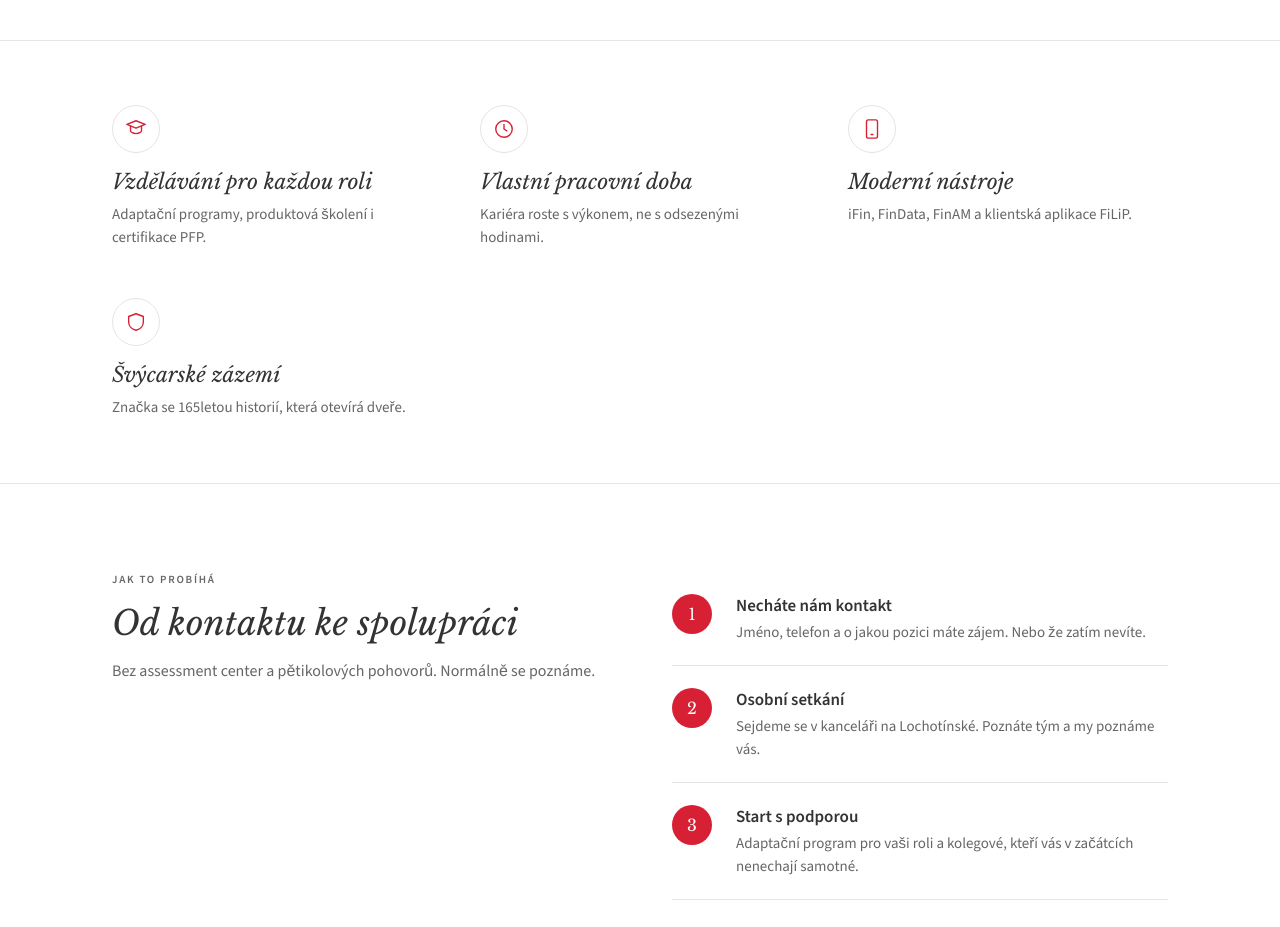
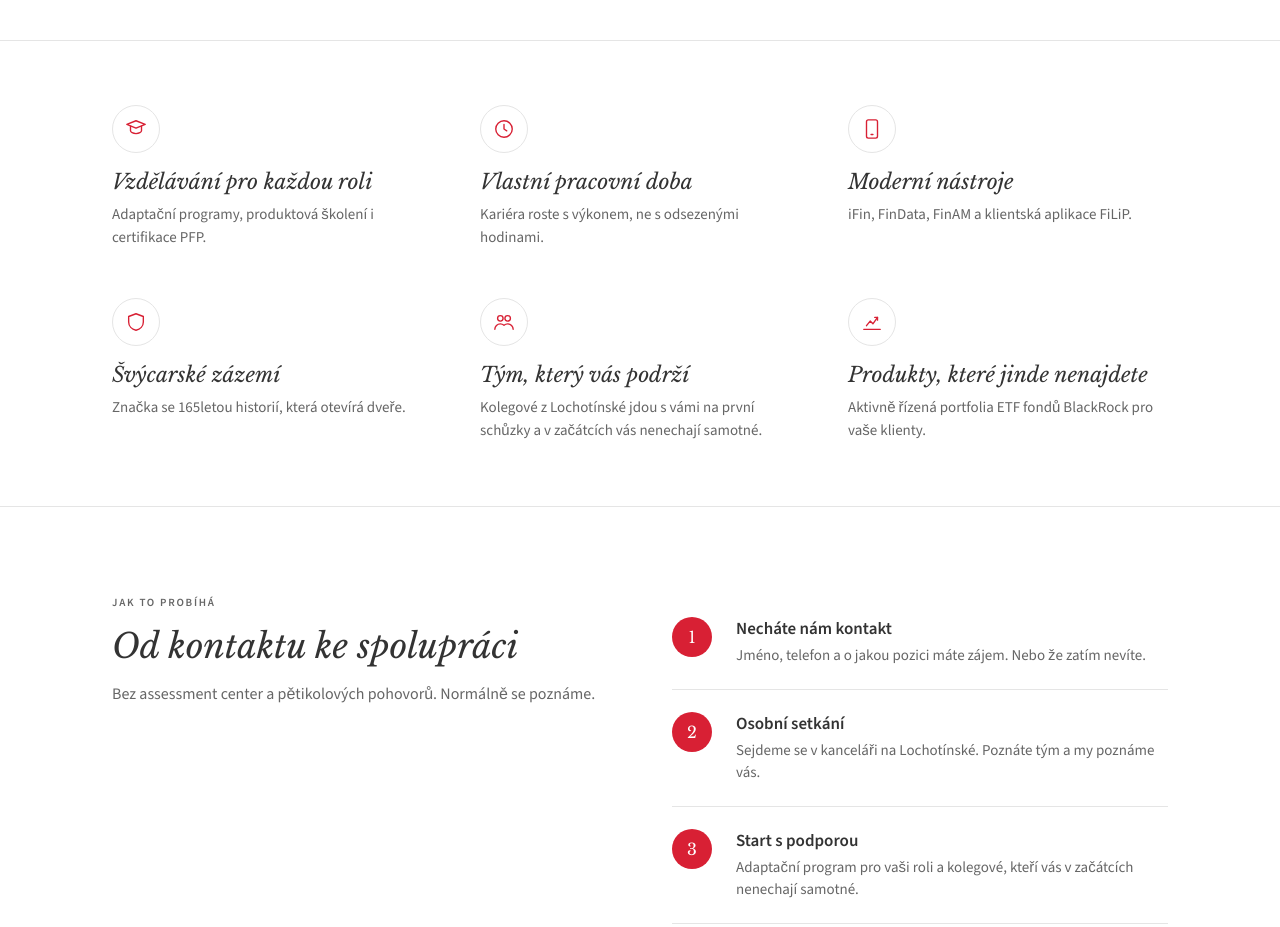
Before and after one commit to otacernycz/slsplzen, a plain HTML site: page kariera-web/index.html in a window 1280 px wide. Shown: the part 1492-2419 px from the top of the page. Drawn offline with nearby package versions, Linux system fonts and the light colour scheme.

Commit message:
Kariéra: USP o týmu a produktech BlackRock, širší sloupce
Co-Authored-By: Claude Opus 5.5 <noreply@anthropic.com>

```diff
--- a/kariera-web/assets/style.css
+++ b/kariera-web/assets/style.css
@@ -92,7 +92,7 @@ h1, h2, h3 { font-family: var(--serif); font-style: italic; font-weight: 400; ma
 .catch p { margin: 0; font-size: 16px; line-height: 1.55; color: var(--grey-1); }
 
 /* USP */
-.usps { padding-top: clamp(48px, 6vw, 64px); padding-bottom: clamp(48px, 6vw, 64px); display: grid; grid-template-columns: repeat(auto-fit, minmax(min(100%, 240px), 1fr)); gap: clamp(32px, 4vw, 48px); }
+.usps { padding-top: clamp(48px, 6vw, 64px); padding-bottom: clamp(48px, 6vw, 64px); display: grid; grid-template-columns: repeat(auto-fit, minmax(min(100%, 280px), 1fr)); gap: clamp(32px, 4vw, 48px); }
 .usp { display: flex; flex-direction: column; gap: 8px; }
 .usp-icon { width: 48px; height: 48px; border-radius: 999px; border: 1px solid var(--line); background: #fff; display: flex; align-items: center; justify-content: center; margin-bottom: 8px; }
 .usp-title { font-family: var(--serif); font-style: italic; font-size: 21px; }
--- a/kariera-web/index.html
+++ b/kariera-web/index.html
@@ -113,6 +113,16 @@
       <span class="usp-title">Švýcarské zázemí</span>
       <p>Značka se 165letou historií, která otevírá dveře.</p>
     </div>
+    <div class="usp">
+      <span class="usp-icon"><svg aria-hidden="true" width="22" height="22" viewBox="0 0 24 24" fill="none" stroke="#D82034" stroke-width="1.5" stroke-linecap="round" stroke-linejoin="round"><circle cx="8" cy="8" r="3"/><circle cx="16" cy="8" r="3"/><path d="M2 20c0-3.3 2.7-6 6-6 1.5 0 2.9.6 4 1.5 1.1-.9 2.5-1.5 4-1.5 3.3 0 6 2.7 6 6"/></svg></span>
+      <span class="usp-title">Tým, který vás podrží</span>
+      <p>Kolegové z Lochotínské jdou s vámi na první schůzky a v začátcích vás nenechají samotné.</p>
+    </div>
+    <div class="usp">
+      <span class="usp-icon"><svg aria-hidden="true" width="22" height="22" viewBox="0 0 24 24" fill="none" stroke="#D82034" stroke-width="1.5" stroke-linecap="round" stroke-linejoin="round"><path d="M3 20h18"/><path d="M6 16l4-5 3 3 5-7"/><path d="M15 7h3v3"/></svg></span>
+      <span class="usp-title">Produkty, které jinde nenajdete</span>
+      <p>Aktivně řízená portfolia ETF fondů BlackRock pro vaše klienty.</p>
+    </div>
   </div>
 </div>
 
```
